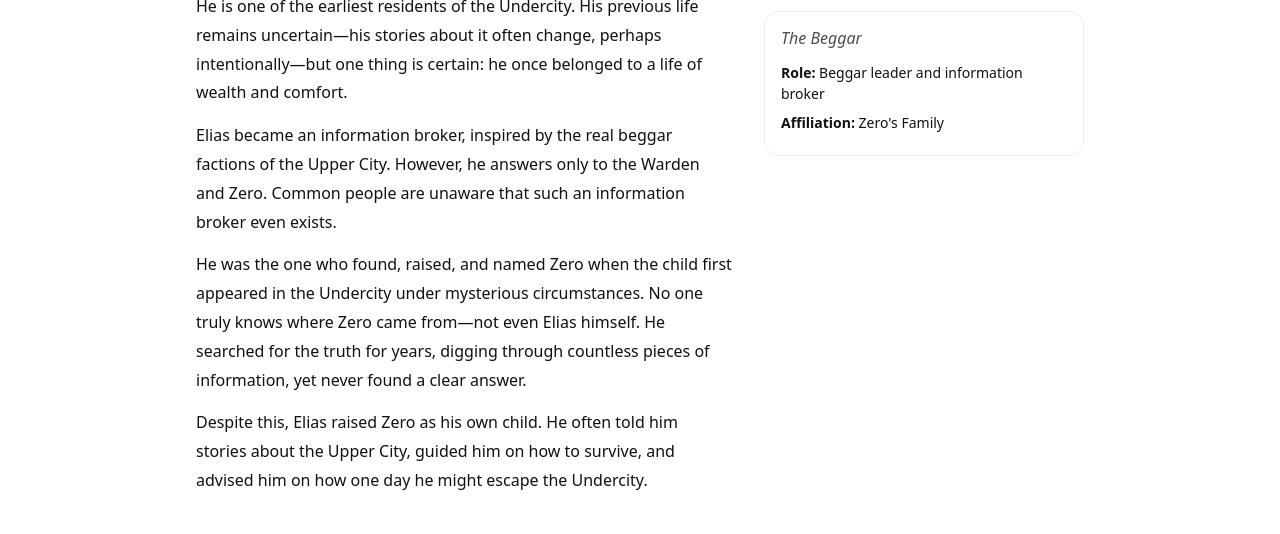
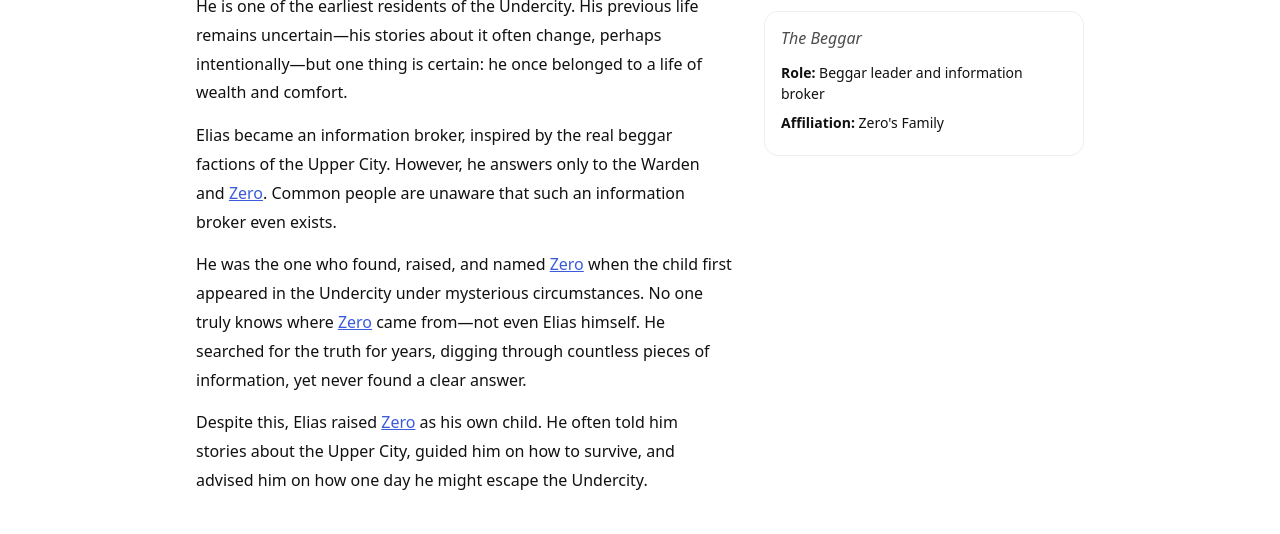
Before and after one commit to Louis033/Astro-Project-Lore, an Astro site: page /Astro-Project-Lore/characters/elias in a window 1280 px wide. Shown: the part 447-981 px from the top of the page. Built offline with nearby package versions, Linux system fonts and the light colour scheme; Astro itself is replaced by a stand-in of ours.

Commit message:
Update elias.md

```diff
--- a/src/content/characters/elias.md
+++ b/src/content/characters/elias.md
@@ -13,11 +13,11 @@ Elias is a beggar in the Economic District’s Undercity, where he also gathers
 
 He is one of the earliest residents of the Undercity. His previous life remains uncertain—his stories about it often change, perhaps intentionally—but one thing is certain: he once belonged to a life of wealth and comfort.
 
-Elias became an information broker, inspired by the real beggar factions of the Upper City. However, he answers only to the Warden and Zero. Common people are unaware that such an information broker even exists.
+Elias became an information broker, inspired by the real beggar factions of the Upper City. However, he answers only to the Warden and [Zero]. Common people are unaware that such an information broker even exists.
 
-He was the one who found, raised, and named Zero when the child first appeared in the Undercity under mysterious circumstances. No one truly knows where Zero came from—not even Elias himself. He searched for the truth for years, digging through countless pieces of information, yet never found a clear answer.
+He was the one who found, raised, and named [Zero] when the child first appeared in the Undercity under mysterious circumstances. No one truly knows where [Zero] came from—not even Elias himself. He searched for the truth for years, digging through countless pieces of information, yet never found a clear answer.
 
-Despite this, Elias raised Zero as his own child. He often told him stories about the Upper City, guided him on how to survive, and advised him on how one day he might escape the Undercity.
+Despite this, Elias raised [Zero] as his own child. He often told him stories about the Upper City, guided him on how to survive, and advised him on how one day he might escape the Undercity.
 
 
 [Zero]: ../zero/
```
